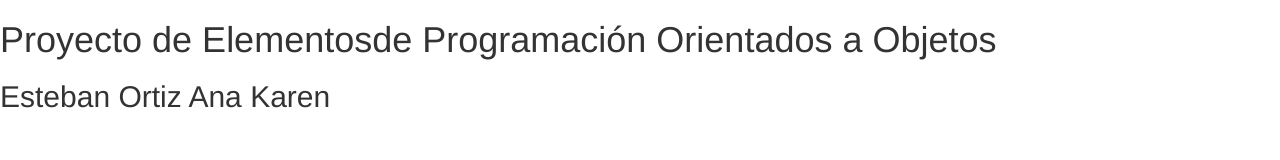
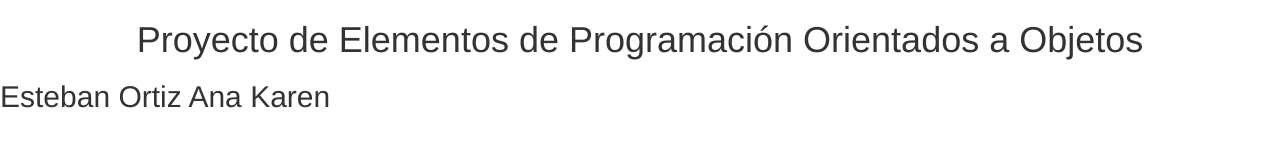
Before and after one commit to KarenEsteban/Proyecto-Elementos-EstebanGavira, a plain HTML site: page index.html in a window 1280 px wide. Drawn offline with Linux system fonts and the light colour scheme.

Commit message:
Primera subida en github

```diff
--- a/index.html
+++ b/index.html
@@ -14,7 +14,7 @@ and open the template in the editor.
         <script src="js/bootstrap.js"></script>
     </head>
     <body>
-        <h1>Proyecto de Elementosde Programación Orientados a Objetos</h1>
+    <center><h1>Proyecto de Elementos de Programación Orientados a Objetos</h1></center>
         <h2>Esteban Ortiz Ana Karen</h2>
     </body>
 </html>
```
